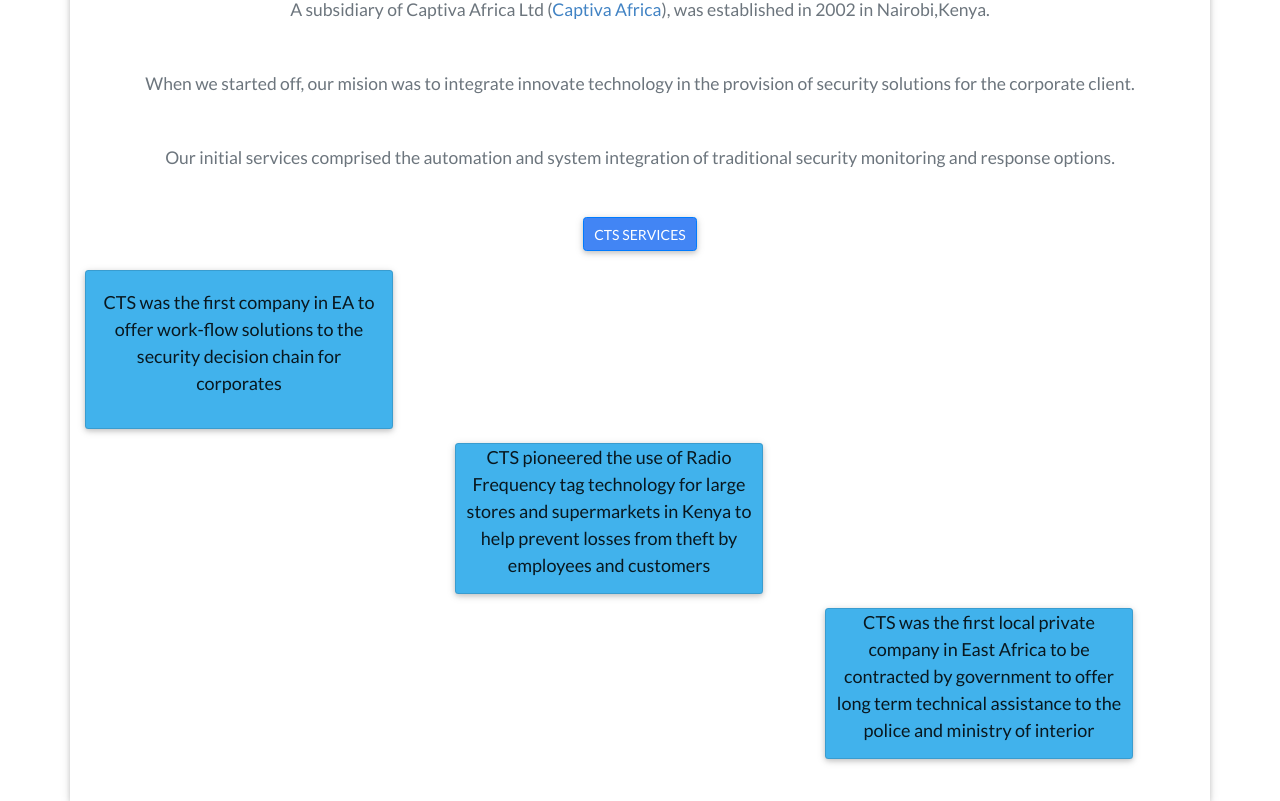
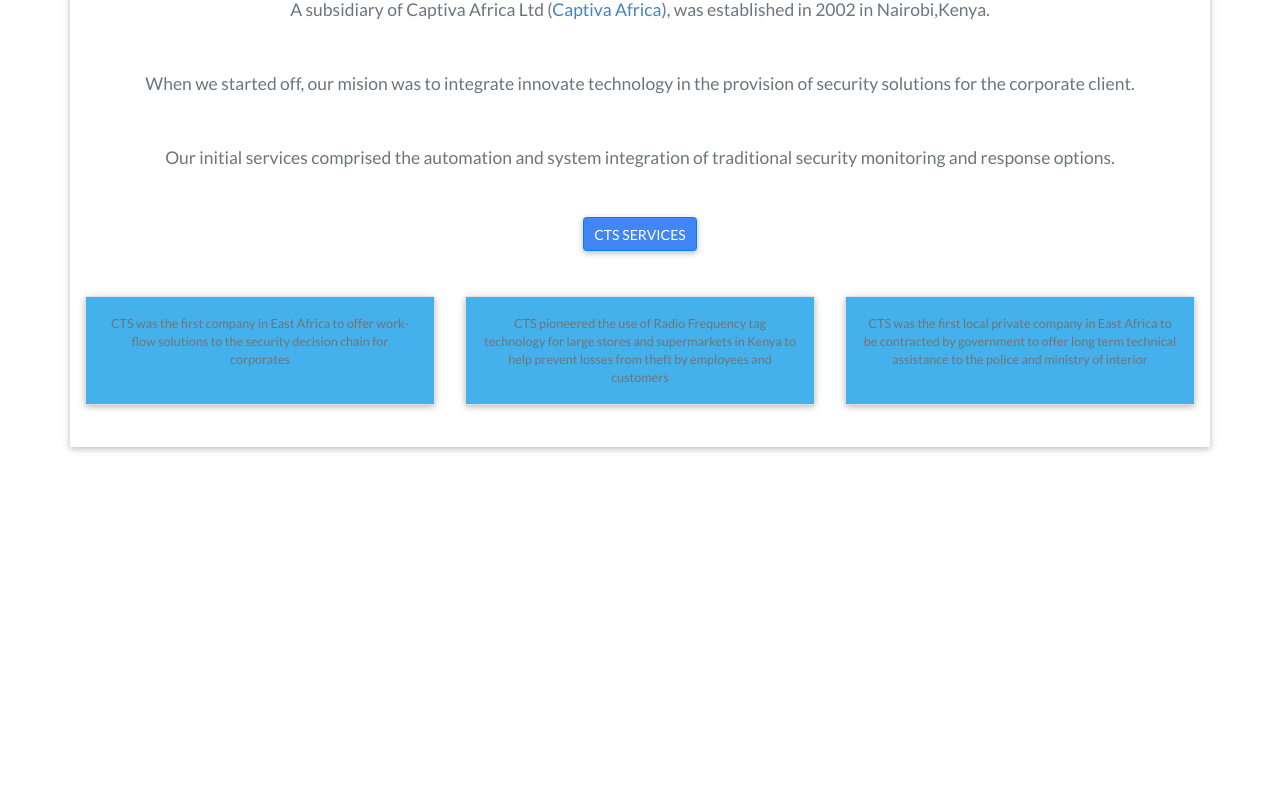
Before and after one commit to ankundn/CTL, a React (Create React App) app: page /about in a window 1280 px wide. Shown: the part 293-1094 px from the top of the page. After the commit the page ends 800 px from the top, so only its background shows below. Built offline with nearby package versions, Linux system fonts and the light colour scheme.

Commit message:
added three columns in a row

```diff
--- a/src/components/About.js
+++ b/src/components/About.js
@@ -1,7 +1,7 @@
 import React from "react";
 import "../index.css";
 // import Footer from "../components/Footer";
-import {  MDBBtn, MDBContainer,MDBCard, MDBCardTitle, MDBCardText, MDBRow, MDBCol } from "mdbreact";
+import {  MDBBtn, MDBContainer,MDBCard, MDBCardGroup, MDBCardTitle, MDBCardText, MDBCardBody, MDBCol } from "mdbreact";
 
 
 class About extends React.Component {
@@ -11,64 +11,10 @@
 
 
 <div>
-      {/* <MDBJumbotron fluid className="jumbo">
-      <MDBContainer>
-        <MDBRow>
-          <MDBCol>
-          <h2 className="h1 display-4 text-center">Corporate Technical Services</h2>
-            <p className="aboutcontent">
-           A subsidiary of Captiva Africa Ltd
-           (<a href="https://captivaafrica.com">Captiva Africa</a>), was
-           established in 2002 in Nairobi,Kenya
-            </p>
-            <p className="aboutcontent">
-              When we started off, our mision was to integrate innovate technology
-        in the provision of security solutions for the corporate client.
-            </p>
-            <p className="aboutcontent">
-           Our initial services comprised the automation and system integration of
-           traditional security monitoring and response options.
-        </p>
-            <hr className="my-2" />
-            <p>
-              It uses utility classes for typgraphy and spacing to space content out
-              within the larger container.
-            </p>
-            <div className="text-center">
-              <MDBBtn color="primary" href="/service">CTS SERVICES</MDBBtn>
-            </div>
-
-          </MDBCol>
-        </MDBRow>
-      </MDBContainer>
-    </MDBJumbotron> */}
 
 
-    {/* <MDBContainer>
-  <MDBRow>
-    <MDBCol md="4">
-      <p className="aboutcontent">
-      CTS was the first company in EA to offer work-flow solutions to
-           the security decision chain for corporates
-      </p>
-    </MDBCol>
-    <MDBCol md="4">
-      <p className ="aboutcontent">
-      CTS pioneered the use of Radio Frequency tag technology for large
-               stores and supermarkets in Kenya to help prevent losses from theft
-            by employees and customers
-      </p>
-    </MDBCol>
-    <MDBCol md="4">
-      <p className="aboutcontent">
-      CTS was the first local private company in East Africa to be
-               contracted by government to offer long term technical assistance
-          to the police and ministry of interior
-      </p>
-    </MDBCol>
-  </MDBRow>
-</MDBContainer>
-   */}
+
+
 
 
 <div className="container z-depth-1 my-5 py-5">
@@ -114,52 +60,52 @@
 
 </div> */}
 
+<MDBContainer className="aboutctscards">
+  <MDBCardGroup deck>
+    <MDBCard >
+      <MDBCardBody className="aboutcards">
+
+        <MDBCardText className="text-center"  >
+
+      CTS was the first company in East Africa to offer work-flow solutions to
+           the security decision chain for corporates
+
+        </MDBCardText>
+
+      </MDBCardBody>
+    </MDBCard>
 
 
+    <MDBCard>
+      <MDBCardBody className="aboutcards">
 
-<MDBContainer>
-  <MDBCard className="card-body" style={{ width: "22rem", marginTop: "1rem" }}>
-    <MDBCardText>
-    <p className="aboutcontent">
-      CTS was the first company in EA to offer work-flow solutions to
-           the security decision chain for corporates
-      </p>
-    </MDBCardText>
-    <div className="flex-row">
+        <MDBCardText className="text-center">
 
-    </div>
-  </MDBCard>
-  <MDBCard className="card-body-two" style={{ width: "22rem", marginTop: "1rem" }}>
-    <MDBCardText>
-    <p className ="aboutcontent">
       CTS pioneered the use of Radio Frequency tag technology for large
                stores and supermarkets in Kenya to help prevent losses from theft
             by employees and customers
-      </p>
-    </MDBCardText>
-    <div className="flex-row">
 
-    </div>
-  </MDBCard>
-  <MDBCard className="card-body-three" style={{ width: "22rem", marginTop: "1rem" }}>
-    <MDBCardText>
-    <p className="aboutcontent">
+        </MDBCardText>
+
+      </MDBCardBody>
+    </MDBCard>
+
+    <MDBCard>
+      <MDBCardBody className="aboutcards">
+
+        <MDBCardText className="text-center">
+
       CTS was the first local private company in East Africa to be
                contracted by government to offer long term technical assistance
           to the police and ministry of interior
-      </p>
-    </MDBCardText>
-    <div className="flex-row">
 
-    </div>
-  </MDBCard>
+        </MDBCardText>
+      </MDBCardBody>
+    </MDBCard>
+  </MDBCardGroup>
 </MDBContainer>
-
 </div>
-
   </section>
-
-
 </div>
     </div>
     );
--- a/src/index.css
+++ b/src/index.css
@@ -22,6 +22,7 @@
   font-size: 18px;
   line-height: 27px;
   text-align: center;
+  color: red;
 }
 
 .aboutheader {
@@ -29,19 +30,17 @@
   font-style: "bold";
   text-align: center;
 }
-.card-body {
-  background-color: rgb(65, 178, 236)
-}
-.card-body-two {
-  margin-left: 370px;
-  background-color: rgb(65, 178, 236);
+
+
+.aboutctscards {
+  margin-top: 40px;
 }
 
-.card-body-three {
-  margin-left: 740px;
-  background-color: rgb(65, 178, 236);
+.aboutcards {
+  background-color: rgb(68,177, 236);
+
+
 }
-
 .col-md-4 {
   padding: 1rem;
   background-color: #33b5e5;
```
